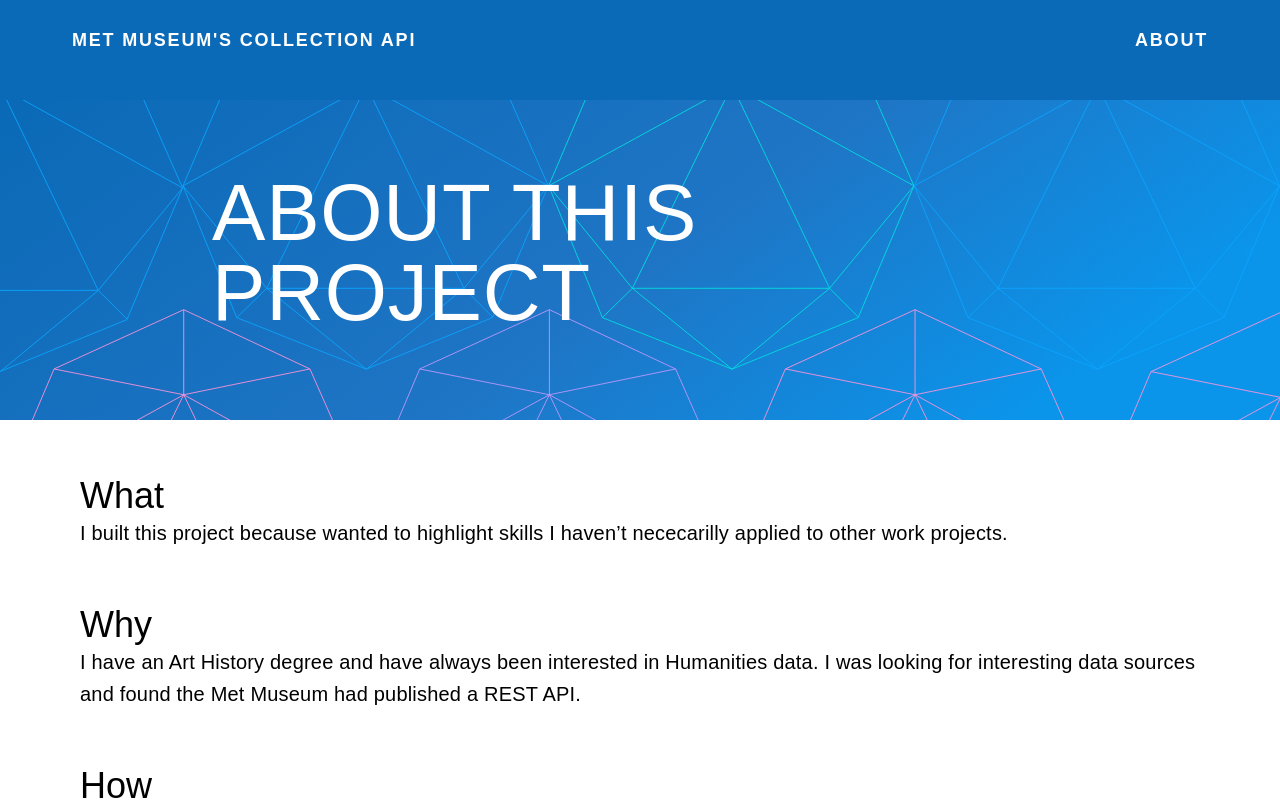
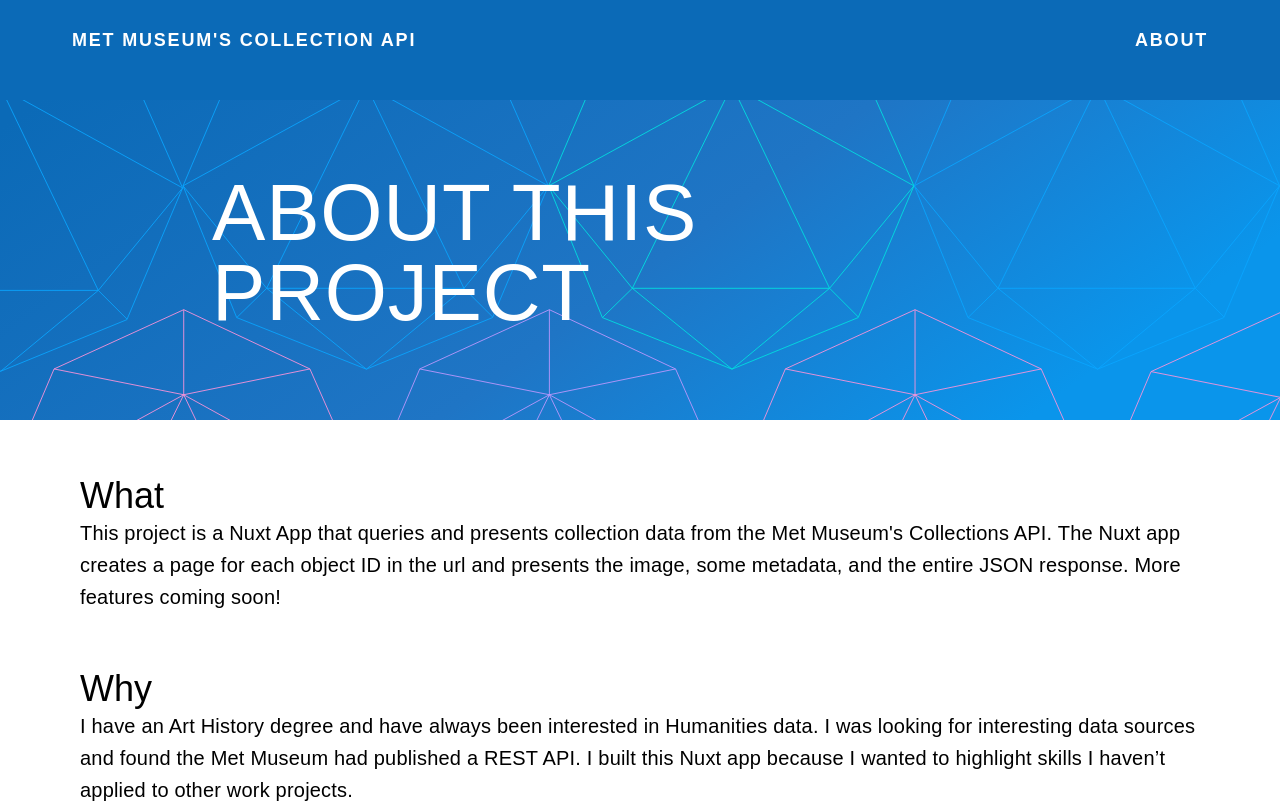
Before and after one commit to aprigge/met-nuxt-website, a Nuxt app: page /about in a window 1280 px wide. Shown: the top 803 px of the page. Built offline with nearby package versions, Linux system fonts and the light colour scheme.

Commit message:
Revisions to styling

```diff
--- a/pages/about.vue
+++ b/pages/about.vue
@@ -4,14 +4,12 @@
     <div class="text-blocks">
       <text-block
         title="What"
-        text="I built this project because wanted to highlight skills I haven’t nececarilly applied to other work projects.
-            "
+        text="This project is a Nuxt App that queries and presents collection data from the Met Museum's Collections API. The Nuxt app creates a page for each object ID in the url and presents the image, some metadata, and the entire JSON response. More features coming soon!"
       />
       <text-block
         title="Why"
-        text="I have an Art History degree and have always been interested in Humanities data. I was looking for interesting data sources and found the Met Museum had published a REST API."
+        text="I have an Art History degree and have always been interested in Humanities data. I was looking for interesting data sources and found the Met Museum had published a REST API. I built this Nuxt app because I wanted to highlight skills I haven’t applied to other work projects."
       />
-      <text-block title="How" text="Nuxt App" />
       <text-block
         title="Next Steps"
         text="So many features I would love to build! Including a search wrapper for the API, adding cypress tests, and optimizing the API queries."
```
